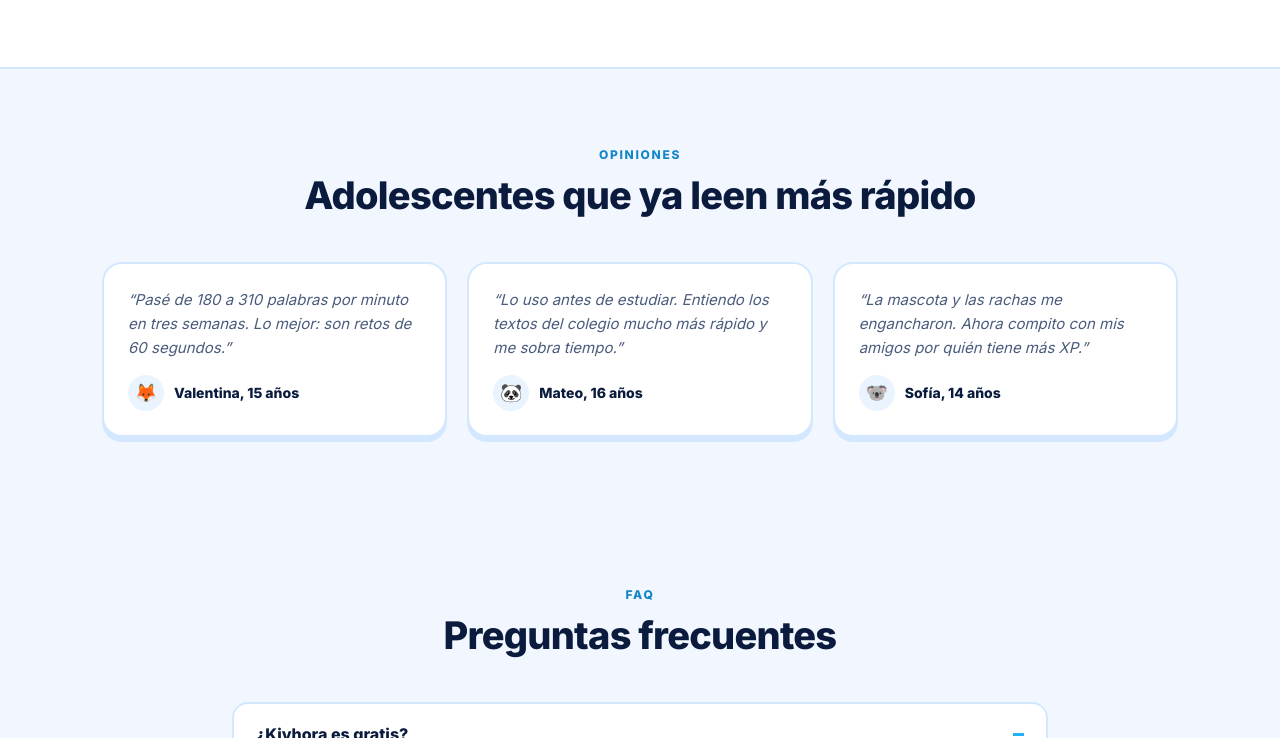
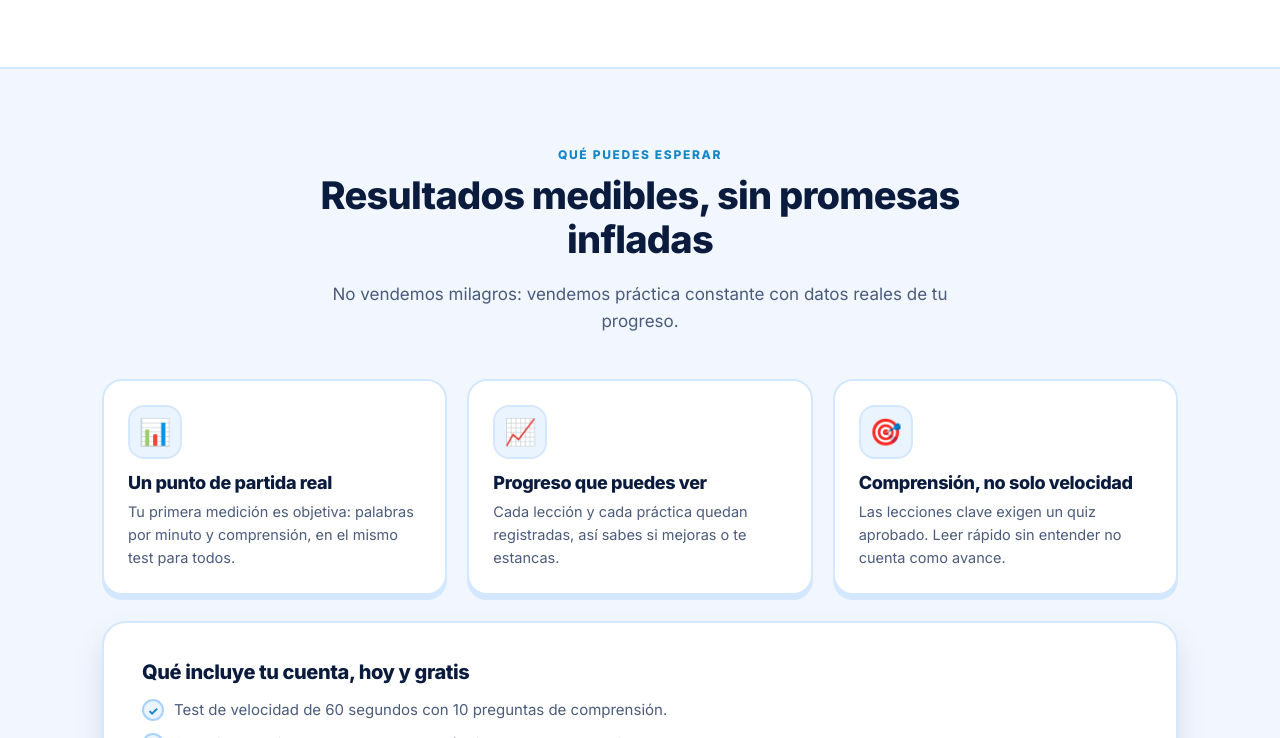
Before and after one commit to kaelcore143-cpu/kivhora, a plain HTML site: page index.html in a window 1280 px wide. Shown: the part 2062-2800 px from the top of the page. Drawn offline with Linux system fonts and the light colour scheme.

Commit message:
feat: landing sección honesta y cambios menores

```diff
--- a/index.html
+++ b/index.html
@@ -68,7 +68,7 @@
       <li><a href="#como-funciona">Cómo funciona</a></li>
       <li><a href="test.html">Test gratis</a></li>
       <li><a href="#lecciones">Lecciones</a></li>
-      <li><a href="#testimonios">Opiniones</a></li>
+      <li><a href="#resultados">Resultados</a></li>
       <li><a href="#faq">Preguntas</a></li>
     </ul>
   </nav>
@@ -146,16 +146,29 @@
     </div>
   </section>
 
-  <section class="section" id="testimonios">
+  <section class="section" id="resultados">
     <div class="container">
       <div class="section-head">
-        <span class="eyebrow">Opiniones</span>
-        <h2>Adolescentes que ya leen más rápido</h2>
+        <span class="eyebrow">Qué puedes esperar</span>
+        <h2>Resultados medibles, sin promesas infladas</h2>
+        <p>No vendemos milagros: vendemos práctica constante con datos reales de tu progreso.</p>
       </div>
       <div class="grid grid--3">
-        <article class="quote"><p>“Pasé de 180 a 310 palabras por minuto en tres semanas. Lo mejor: son retos de 60 segundos.”</p><div class="who"><span>🦊</span>Valentina, 15 años</div></article>
-        <article class="quote"><p>“Lo uso antes de estudiar. Entiendo los textos del colegio mucho más rápido y me sobra tiempo.”</p><div class="who"><span>🐼</span>Mateo, 16 años</div></article>
-        <article class="quote"><p>“La mascota y las rachas me engancharon. Ahora compito con mis amigos por quién tiene más XP.”</p><div class="who"><span>🐨</span>Sofía, 14 años</div></article>
+        <article class="feature"><div class="ico">📊</div><h3>Un punto de partida real</h3><p>Tu primera medición es objetiva: palabras por minuto y comprensión, en el mismo test para todos.</p></article>
+        <article class="feature"><div class="ico">📈</div><h3>Progreso que puedes ver</h3><p>Cada lección y cada práctica quedan registradas, así sabes si mejoras o te estancas.</p></article>
+        <article class="feature"><div class="ico">🎯</div><h3>Comprensión, no solo velocidad</h3><p>Las lecciones clave exigen un quiz aprobado. Leer rápido sin entender no cuenta como avance.</p></article>
+      </div>
+
+      <div class="card-3d" style="margin-top:26px">
+        <h3 style="font-size:20px;margin:0 0 14px">Qué incluye tu cuenta, hoy y gratis</h3>
+        <ul class="check-list">
+          <li>Test de velocidad de 60 segundos con 10 preguntas de comprensión.</li>
+          <li>8 lecciones guiadas, cada una con su técnica, su texto y su quiz.</li>
+          <li>Práctica diaria con XP limitado a 2 sesiones recompensadas al día.</li>
+          <li>Panel con racha, récord personal, nivel lector y 8 logros por desbloquear.</li>
+          <li>Funciona en computador, tablet y celular, sin instalar nada.</li>
+        </ul>
+        <p class="hint" style="margin:16px 0 0">Los resultados dependen de tu constancia: no hay una cifra garantizada de mejora.</p>
       </div>
     </div>
   </section>
--- a/style-2.5d.css
+++ b/style-2.5d.css
@@ -129,6 +129,12 @@ ul{margin:0;padding:0}
 .faq summary::after{content:'+';color:var(--blue-500);font-size:22px;line-height:1}
 .faq details[open] summary::after{content:'–'}
 .faq p{margin:12px 0 0;color:var(--text-secondary);font-size:15px}
+
+/* ---------- Lista de lo que incluye ---------- */
+.check-list{list-style:none;display:grid;gap:10px;margin:0;padding:0}
+.check-list li{display:flex;gap:10px;align-items:flex-start;font-size:15px;color:var(--text-secondary)}
+.check-list li::before{content:'✓';flex-shrink:0;width:22px;height:22px;border-radius:50%;background:var(--blue-50);
+  border:2px solid var(--blue-200);color:var(--blue-600);font-size:12px;font-weight:800;display:grid;place-items:center;margin-top:1px}
 
 /* ---------- CTA ---------- */
 .cta-band{background:linear-gradient(135deg,#1CB0F6,#3B5BFF);border-radius:28px;padding:52px 36px;text-align:center;color:#fff;
```
